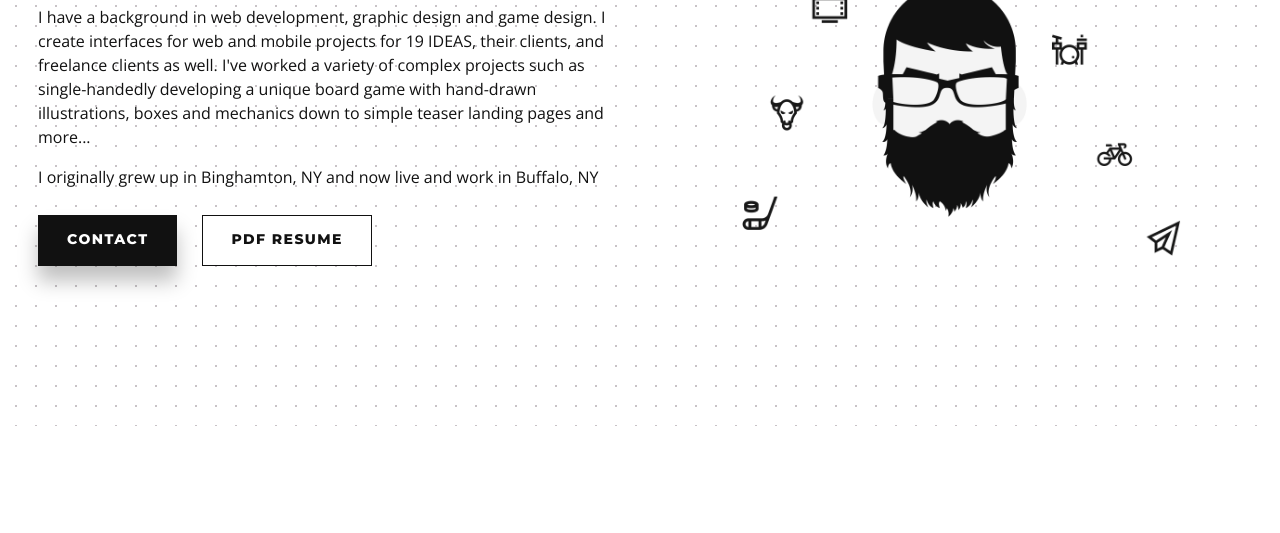
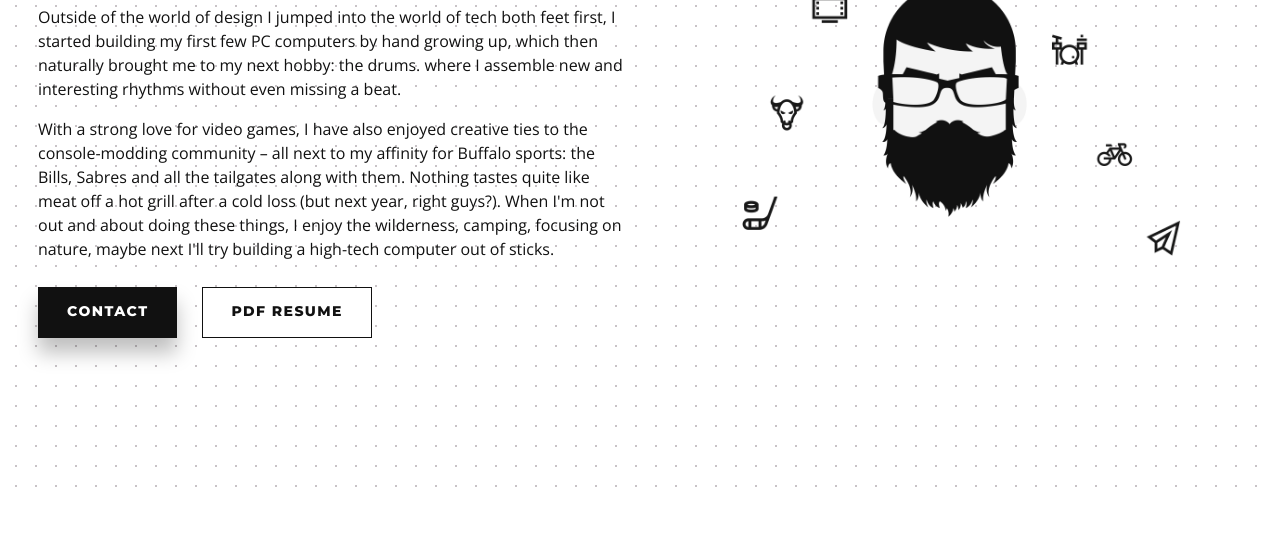
Before and after one commit to tylercoderre/tylercoderre.github.io, a website: page about.html in a window 1280 px wide. Shown: the part 267-800 px from the top of the page. Drawn offline with nearby package versions, Linux system fonts and the light colour scheme.

Commit message:
Bio and Resume Tweaks
Bio and Resume Tweaks

```diff
--- a/about.html
+++ b/about.html
@@ -63,8 +63,9 @@
         </div>
         <div class="col-lg-6">
           <h1>A bit about me,</h1>
-          <p>I have a background in web development, graphic design and game design. I create interfaces for web and mobile projects for 19 IDEAS, their clients, and freelance clients as well. I've worked a variety of complex projects such as single-handedly developing a unique board game with hand-drawn illustrations, boxes and mechanics down to simple teaser landing pages and more...</p>
-          <p>I originally grew up in Binghamton, NY and now live and work in Buffalo,&nbsp;NY</p>
+          <p>Outside of the world of design I jumped into the world of tech both feet first, I started building my first few PC computers by hand growing up, which then naturally brought me to my next hobby: the drums. where I assemble new and interesting rhythms without even missing a beat.</p>
+
+          <p>With a strong love for video games, I have also enjoyed creative ties to the console-modding community – all next to my affinity for Buffalo sports: the Bills, Sabres and all the tailgates along with them. Nothing tastes quite like meat off a hot grill after a cold loss (but next year, right guys?).  When I'm not out and about doing these things, I enjoy the wilderness, camping, focusing on nature, maybe next I'll try building a high-tech computer out of sticks.</p>
           <a href="mailto:tyler@coderre.design" class="btn btn-secondary" style="margin: 10px 25px 0px 0px">CONTACT</a><a href="files/Tyler-Coderre-Resume.pdf" class="btn btn-primary" style="margin: 10px 25px 0px 0px">PDF RESUME</a>
         </div>
         <div class="col-lg-6 d-none d-xs-none d-sm-none d-md-none d-lg-block d-xl-block">
```
